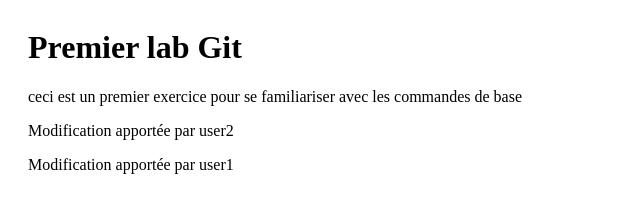
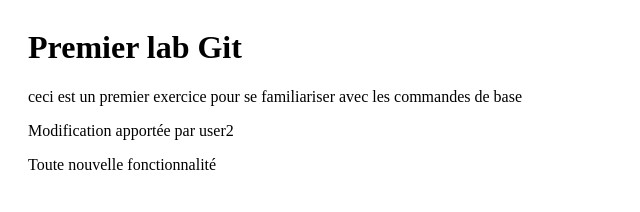
Before and after one commit to mehdi-mtir/demo2-git, a plain HTML site: page index.html in a window 1280 px wide. Shown: the top 212 px of the page, 0-640 px from the left. Drawn offline with Linux system fonts and the light colour scheme.

Commit message:
Ajout d'une toute nouvelle fonctionnalité

```diff
--- a/index.html
+++ b/index.html
@@ -13,7 +13,8 @@
 
         <p>Modification apportée par user2</p>
 
-        <p>Modification apportée par user1</p>
+        <p>Toute nouvelle fonctionnalité</p>
+
     </div>
 </body>
 </html>
```
